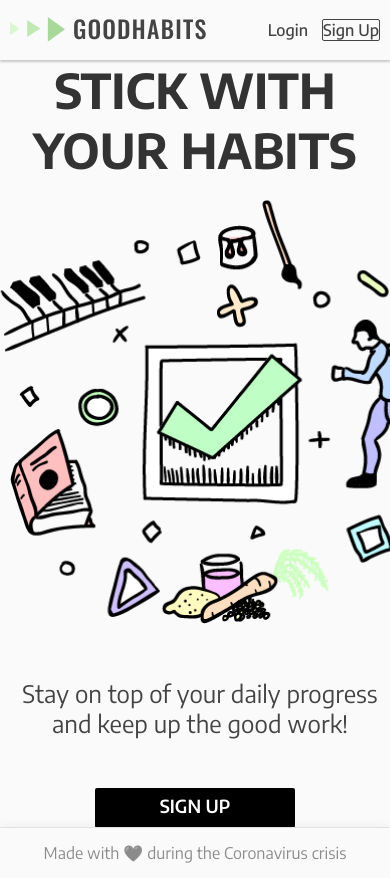
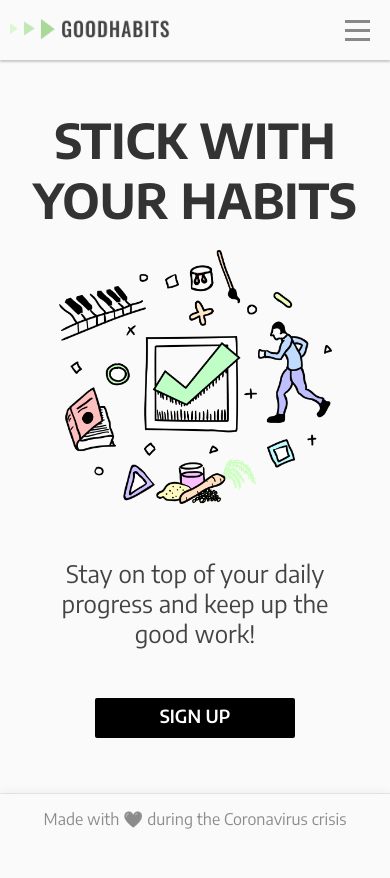
Before and after one commit to LouisSmithUX/good-habits, a Flask app: page / in a window 390 px wide; the page is wider, and only the part inside the window is pictured. After the commit the page ends 829 px from the top of that part, so only its background shows below. Run offline with Flask 2, Linux system fonts and the light colour scheme.

Commit message:
Fixes, hamburger menu, confirm on delete

```diff
--- a/goodhabits/static/main.css
+++ b/goodhabits/static/main.css
@@ -35,6 +35,10 @@ a:active {
   flex-shrink: 0;
 }
 
+.logo img{
+  width: 160px;
+}
+
 .navbar {
   height: 60px;
   margin: auto;
@@ -49,6 +53,26 @@ a:active {
   color: #444444;
   margin-left: 10px;
   font-weight: 500;
+}
+
+#hamburger {
+  cursor: pointer;
+}
+
+#hamburger ul {
+  display: flex;
+  flex-direction: column;
+  justify-content: space-around;
+  height: 27px;
+  padding: 10px;
+}
+
+#hamburger ul li {
+  list-style-type: none;
+  height: 3px;
+  background: #888;
+  content: "";
+  width: 25px;
 }
 
 @media screen and (min-width:1040px) {
@@ -66,11 +90,35 @@ a:active {
   .navbar {
     padding: 0px 50px;
   }
+
+  .sign_up {
+    border: 1px solid #444;
+    border-radius: 2px;
+  }
+
+  #hamburger {
+    display: none;
+  }
 }
 
-.sign_up {
-  border: 1px solid #444;
-  border-radius: 2px;
+@media screen and (max-width: 480px) {
+  .navbar-nav {
+    display: none;
+    position: fixed;
+    flex-direction: column;
+    right: 0px;
+    padding: 10px;
+    top: 60px;
+    background: #FAFAFA;
+    box-shadow: -1px 1px 5px rgba(0,0,0,0.06);
+    width: 50vw;
+    border: 1px solid #eee;
+}
+
+  .navbar a {
+    padding: 10px 20px 10px 0px;
+  }
+
 }
 
 footer {
@@ -102,9 +152,14 @@ header, #modal.card {
     text-transform: uppercase;
 }
 
+.landing img {
+ width: 600px;
+}
+
 .tagline {
   font-size: 24px;
   width: 400px;
+  max-width: 80vw;
   margin: 50px auto;
 }
 
@@ -118,11 +173,20 @@ header, #modal.card {
   text-transform: uppercase;
   border-radius: 2px;
   cursor: pointer;
-  margin: auto;
+  margin: 50px auto;
   width: 200px;
   line-height: 36px;
 }
 
+@media screen and (max-width:1039px) {
+  .landing {
+    margin-top: 50px;
+  }
+
+  .landing img {
+    width: 70%;
+  }
+}
 /*General*/
 
 .card {
--- a/goodhabits/templates/account.html
+++ b/goodhabits/templates/account.html
@@ -43,8 +43,11 @@
 			</div>
 		</fieldset>
 		<div class="form-group">
-			{{form.submit(class="submit-button")}}
+			{{form.submit(class="submit-button black-button")}}
 		</div>
 	</form>
 </div>
 {% endblock content%}
+{% block scripts %}
+	<script src="{{ url_for('static', filename='main.js') }}"></script>
+{% endblock %}
--- a/goodhabits/templates/landing.html
+++ b/goodhabits/templates/landing.html
@@ -11,3 +11,6 @@
 		</a>
 </div>
 {% endblock content%}
+{% block scripts %}
+	<script src="{{ url_for('static', filename='main.js') }}"></script>
+{% endblock %}
--- a/goodhabits/templates/layout.html
+++ b/goodhabits/templates/layout.html
@@ -8,7 +8,8 @@
 
 	<link href="https://fonts.googleapis.com/css2?family=Encode+Sans:wght@100;200;300;400;500;600;700;800;900&display=swap" rel="stylesheet">
 	<link rel="stylesheet" type="text/css" href="{{ url_for('static', filename='main.css') }}">
-	<script src="{{ url_for('static', filename='main.js') }}"></script>
+	{% block scripts %}
+	{% endblock %}
 		<title>Goodhabits</title>
 </head>
 <body>
@@ -17,6 +18,13 @@
 	      <a class="logo" href="/">
 	      	<img src="{{ url_for('static', filename='logo.png') }}">
 	      </a>
+	      <div id="hamburger">
+	      	<ul>
+	      		<li></li>
+	      		<li></li>
+	      		<li></li>
+	      	</ul>
+	      </div>
 	        <div class="navbar-nav">
 	        	{% if current_user.is_authenticated %}
 	        	  <a href="{{url_for('users.account')}}">Account</a>
--- a/goodhabits/templates/login.html
+++ b/goodhabits/templates/login.html
@@ -38,7 +38,7 @@
 			</div>
 		</fieldset>
 		<div class="form-group">
-			{{form.submit(class="submit-button")}}
+			{{form.submit(class="submit-button black-button")}}
 			<a class='extra_links' href="{{url_for('users.reset_request')}}">Forgot Password?</a>
 		</div>
 	</form>
@@ -47,3 +47,6 @@
 		Need an account? <a href="{{url_for('users.register')}}" class="ml-2">Sign Up Now</a>
 </div>
 {% endblock content%}
+{% block scripts %}
+	<script src="{{ url_for('static', filename='main.js') }}"></script>
+{% endblock %}
--- a/goodhabits/templates/register.html
+++ b/goodhabits/templates/register.html
@@ -59,7 +59,7 @@
 			</div>
 		</fieldset>
 		<div class="form-group">
-			{{form.submit(class="submit-button")}}
+			{{form.submit(class="submit-butto black-button")}}
 		</div>
 		</div>
 	</form>
@@ -67,3 +67,6 @@
 		Already have an account? <a href="{{url_for('users.login')}}">Sign In</a>
 </div>
 {% endblock content%}
+{% block scripts %}
+	<script src="{{ url_for('static', filename='main.js') }}"></script>
+{% endblock %}
--- a/goodhabits/templates/reset_request.html
+++ b/goodhabits/templates/reset_request.html
@@ -26,3 +26,6 @@
 	</form>
 </div>
 {% endblock content%}
+{% block scripts %}
+	<script src="{{ url_for('static', filename='main.js') }}"></script>
+{% endblock %}
--- a/goodhabits/templates/reset_token.html
+++ b/goodhabits/templates/reset_token.html
@@ -39,3 +39,6 @@
 	</form>
 </div>
 {% endblock content%}
+{% block scripts %}
+	<script src="{{ url_for('static', filename='main.js') }}"></script>
+{% endblock %}
```
Also changed, not shown: other parts of goodhabits/static/main.css (+45 -7 lines), goodhabits/static/home.js (added, +118 -0 lines), goodhabits/static/main.js (+8 -89 lines), goodhabits/templates/home.html (+35 -6 lines), goodhabits/static/landing.png, goodhabits/static/logo.png.
